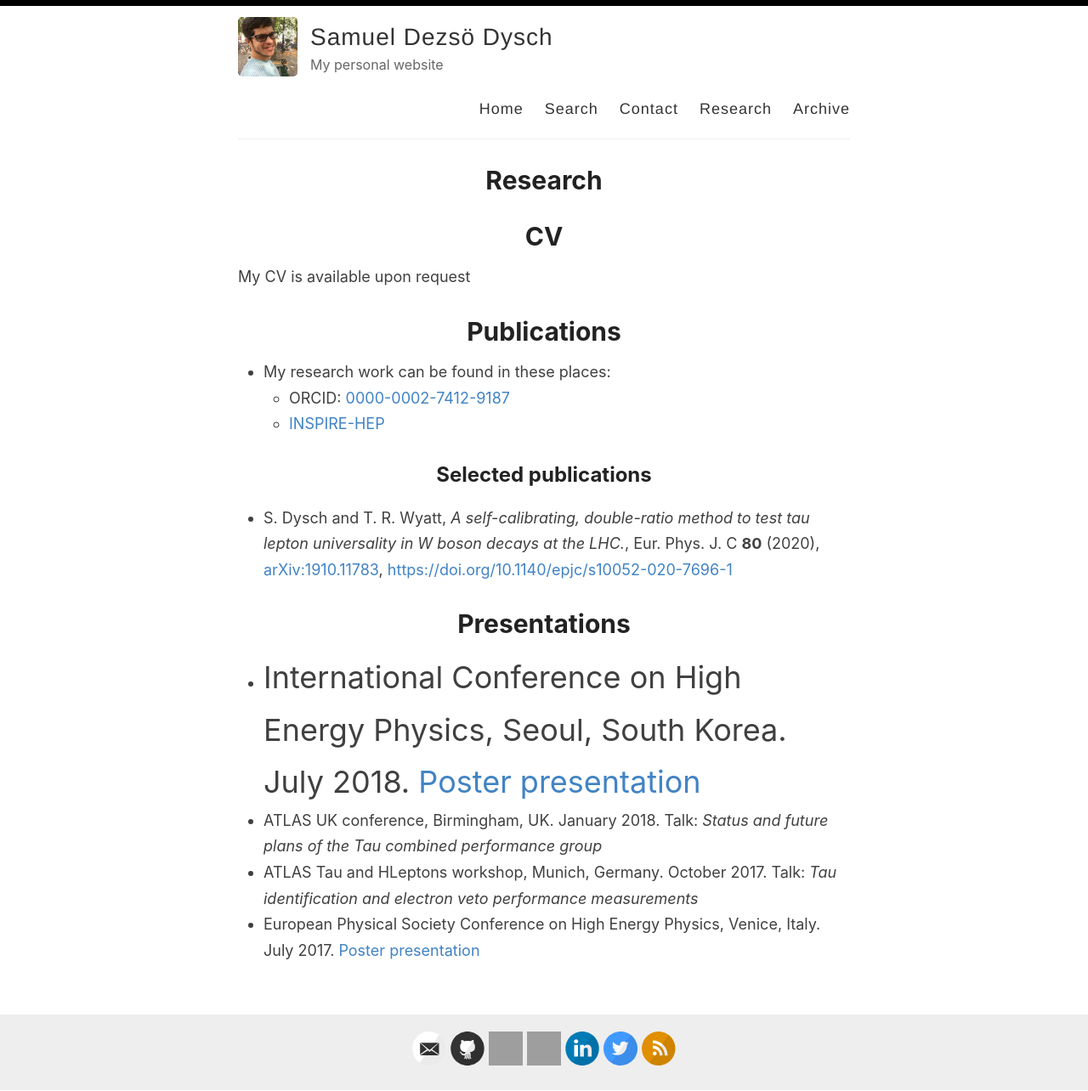
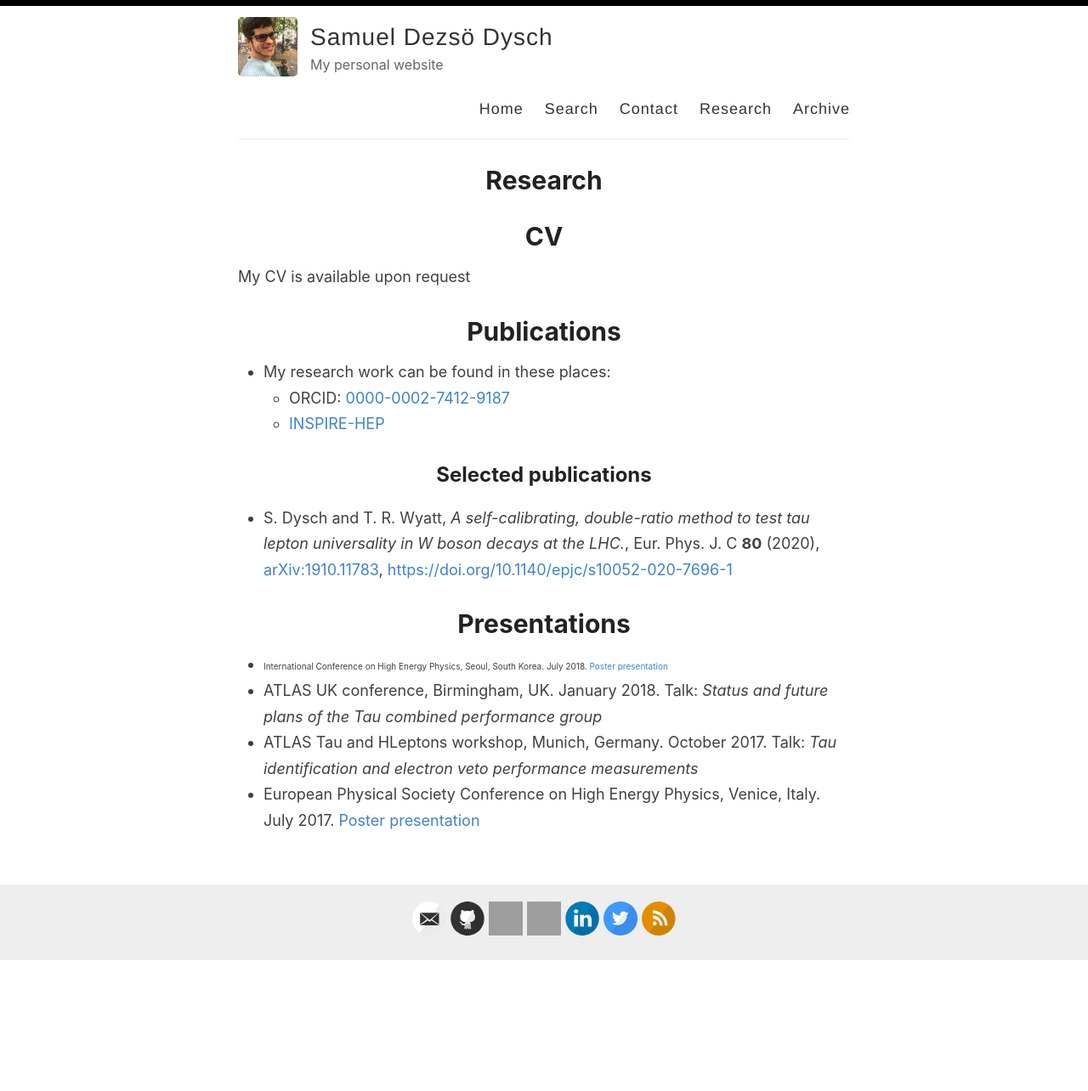
Before and after one commit to sdysch/sdysch.github.io_test, a Jekyll site: the page built from _pages/research.md, in a window 1280 px wide. Shown: the whole page at 85% size. Built offline with Jekyll 4.4.1, drawn with Linux system fonts in a browser that asks for light colours; after the commit the page ends 1131 px from its top, so only the background shows below that; grey boxes are pictures that could not be loaded.

Commit message:
Testing font size

```diff
--- a/_pages/research.md
+++ b/_pages/research.md
@@ -17,7 +17,7 @@ My CV is available upon request
 - S. Dysch and T. R. Wyatt, _A self-calibrating, double-ratio method to test tau lepton universality in W boson decays at the LHC._, Eur. Phys. J. C **80** (2020), [arXiv:1910.11783](https://arxiv.org/abs/1910.11783), [https://doi.org/10.1140/epjc/s10052-020-7696-1](https://doi.org/10.1140/epjc/s10052-020-7696-1)
 
 # Presentations
-- <span style="font-size:2em;">International Conference on High Energy Physics, Seoul, South Korea. July 2018. [Poster presentation](https://cds.cern.ch/record/2634682)</span>
+- <span style="font-size:10px;">International Conference on High Energy Physics, Seoul, South Korea. July 2018. [Poster presentation](https://cds.cern.ch/record/2634682)</span>
 - ATLAS UK conference, Birmingham, UK. January 2018. Talk: _Status and future plans of the Tau combined performance group_
 - ATLAS Tau and HLeptons workshop, Munich, Germany. October 2017. Talk: _Tau identification and electron veto performance measurements_
 - European Physical Society Conference on High Energy Physics, Venice, Italy. July 2017. [Poster presentation](https://cds.cern.ch/record/2274251/)
```
